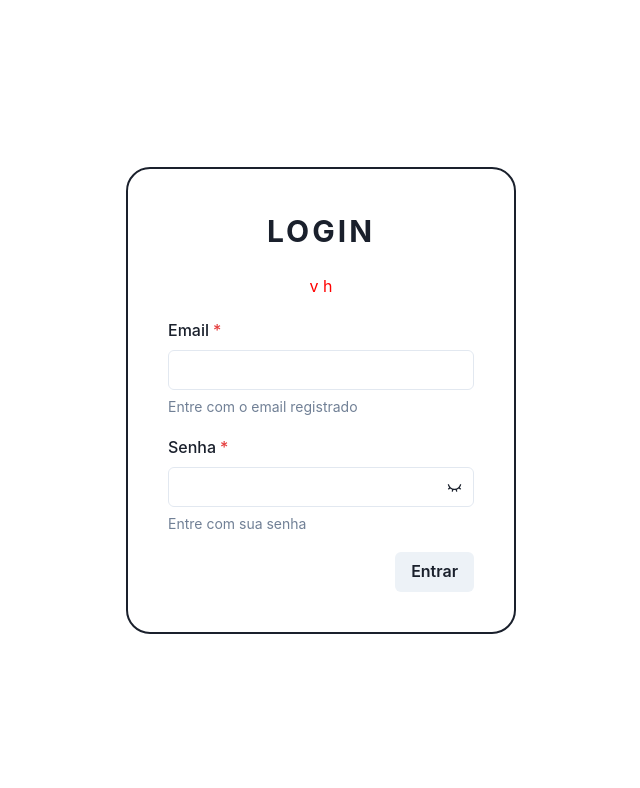
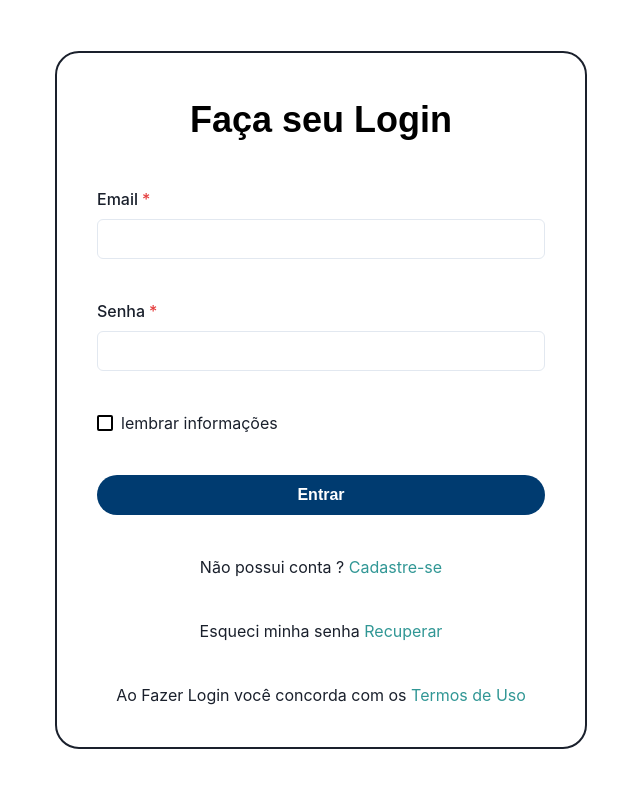
Before and after one commit to phedrohenriique/provi-hack-environment, a Next.js app: page /login in a window 1280 px wide. Shown: the top 788 px of the page, without its empty margins (319-959 px from the left). Built offline with nearby package versions, Linux system fonts and the light colour scheme.

Commit message:
standarized components created

```diff
--- a/src/components/Logincard/index.js
+++ b/src/components/Logincard/index.js
@@ -1,12 +1,24 @@
-import { Box, Button, Center, FormControl, FormErrorMessage, FormHelperText, FormLabel, IconButton, Input, InputGroup, InputRightElement, Text, VStack } from '@chakra-ui/react'
+import {
+    Box,
+    Button,
+    Center,
+    Checkbox,
+    FormControl,
+    FormLabel,
+    Input,
+    Text,
+    VStack,
+    Link, } from '@chakra-ui/react'
 import React from 'react'
-import style from "../../styles/login.module.css"
-import { RiEyeCloseLine, RiEyeFill } from "react-icons/ri"
+import BlueButton from '../Button/BlueButton'
 
 function LoginCard() {
-    const [isErrorEmail, setIsErrorEmal] = React.useState(false)
-    const [message, setMessage] = React.useState({text: "v h ", color: "red"})
-    const [isErrorPassword, setIsErrorPassword] = React.useState(false)
+    const style = {
+        color: 'black',
+        fontFamily: 'sans-serif',
+        fontWeight: '800'
+    }
+
     const [login, setLogin] = React.useState({
         email: "",
         senha: ""
@@ -18,50 +30,36 @@ function LoginCard() {
         const { name, value } = evt.target;
         setLogin({ ...login, ...{ [name]: value } });
     }
-    const handleEyeClick = () => {
-        setShow(!show);
-    }
 
     const handleSubmit = async (evt) => {
         evt.preventDefault();
 
-        const options = {method: "POST", body: JSON.stringify( login)};
+        const options = { method: "POST", body: JSON.stringify(login) };
         const response = await fetch("api/login", options);
         const data = await response.json();
 
-        const {token} = data;
-        console.log( data )
-        if(token){
-            return setMessage({text: "success", color:"green"} );
+        const { token } = data;
+        console.log(data)
+        if (token) {
+            alert('success')
         }
 
-        setMessage({text: data.message, color:"red"} );
     }
 
     return (
         <form onSubmit={handleSubmit}>
             <VStack
                 spacing={5}
-
                 border="2px"
                 padding={10}
                 borderRadius="3xl"
                 className={style.form}
+                gap={5}
             >
-                <Text
-                    fontWeight="bold"
-                    fontSize="3xl"
-                    letterSpacing={3}
-                    textTransform="uppercase"
-                >
-                    Login
+                <Text style={style} fontSize='4xl'>
+                    Faça seu Login
                 </Text>
-                {<Text
-                    color={message.color}
-                >
-                    {message.text}
-                </Text>}
-                <FormControl isInvalid={isErrorEmail} isRequired>
+                <FormControl isRequired>
                     <FormLabel htmlFor='email'>Email</FormLabel>
                     <Input
                         id="email"
@@ -70,21 +68,9 @@ function LoginCard() {
                         value={login.email}
                         onChange={handleInputChange}
                     />
-                    {!isErrorEmail ? (
-                        <FormHelperText>
-                            Entre com o email registrado
-                        </FormHelperText>
-                    ) : (
-                        <FormErrorMessage>{isErrorEmail}</FormErrorMessage>
-                    )}
                 </FormControl>
-                <FormControl
-                    isInvalid={isErrorPassword}
-                    isRequired
-
-                >
+                <FormControl isRequired>
                     <FormLabel htmlFor='senha'>Senha</FormLabel>
-                    <InputGroup>
                     <Input
                         id="senha"
                         name='senha'
@@ -92,37 +78,12 @@ function LoginCard() {
                         value={login.senha}
                         onChange={handleInputChange}
                     />
-
-                        <InputRightElement
-
-                        >
-                            <IconButton
-                                variant=""
-                                fontSize='15px'
-                                icon={show ? <RiEyeFill /> : <RiEyeCloseLine />}
-                                onClick={ handleEyeClick }
-                                _focus={{}}
-                            />
-                        </InputRightElement>
-                    </InputGroup>
-
-                    {!isErrorPassword ? (
-                        <FormHelperText>
-                            Entre com sua senha
-                        </FormHelperText>
-                    ) : (
-                        <FormErrorMessage>Email is required.</FormErrorMessage>
-                    )}
                 </FormControl>
-
-                <FormControl
-                    textAlign={"end"}
-                >
-                    <Button type='submit'>
-                        Entrar
-                    </Button>
-                </FormControl>
-
+                <Checkbox border='black' alignSelf='flex-start'>lembrar informações </Checkbox>
+                <Box><BlueButton type='submit' text={'Entrar'} width='md'/></Box>
+                <Text>Não possui conta ? <Link color='teal.500' href='#'>Cadastre-se</Link></Text>
+                <Text>Esqueci minha senha <Link color='teal.500' href='#'>Recuperar</Link></Text>
+                <Text>Ao Fazer Login você concorda com os <Link color='teal.500' href='#'>Termos de Uso</Link></Text>
             </VStack>
         </form>
     )
--- a/src/components/registercard/StyledInput.js
+++ b/src/components/RegisterCardUser/StyledInput.js
@@ -1,5 +1,9 @@
 import React from 'react'
-import { Box, FormControl, FormLabel, Input, InputGroup, InputLeftAddon } from '@chakra-ui/react'
+import {
+    Box,
+    FormLabel,
+    Input
+} from '@chakra-ui/react'
 
 export default function StyledInput({ label, placeholder, type }) {
     return (
@@ -8,14 +12,17 @@ export default function StyledInput({ label, placeholder, type }) {
             display='flex'
             flexDirection='column'
             justifyContent='flex-start'
-            paddingX='4%'
+            paddingX='2%'
+            height='fit-content'
             >
-                <FormLabel>{label}</FormLabel>
+                <FormLabel>{label}:</FormLabel>
                 <Input
                 bg='white'
                 type={type ? type : 'text'}
                 placeholder={placeholder ? placeholder : ''}
                 _placeholder={{opacity: 0.8,color: 'gray'}}
+                borderRadius='50px'
+                border='2px solid #003B70'
                 ></Input>
             </Box>
         </>
--- a/src/components/button/BlueButton.js
+++ b/src/components/button/BlueButton.js
@@ -1,7 +1,7 @@
 import React from 'react'
 import { Button, Link } from '@chakra-ui/react'
 
-export default function BlueButton({ text, link }) {
+export default function BlueButton({ text, link, width}) {
     const style = {
         color: 'white',
         background: '#003B70',
@@ -14,7 +14,7 @@ export default function BlueButton({ text, link }) {
         <Link
             href={link ? link : undefined}
             style={{ all: 'unset' }}>
-            <Button style={style}>
+            <Button style={style} width={width}>
                 {text}
             </Button>
         </Link>
--- a/src/components/button/GreenButton.js
+++ b/src/components/button/GreenButton.js
@@ -1,7 +1,7 @@
 import React from 'react'
 import { Button, Link } from '@chakra-ui/react'
 
-export default function GreenButton({ text, link }) {
+export default function GreenButton({ text, link, width }) {
     const style = {
         color: 'black',
         background: '#7ADFA5',
@@ -14,7 +14,7 @@ export default function GreenButton({ text, link }) {
         <Link
             href={link ? link : undefined}
             style={{ all: 'unset' }}>
-            <Button style={style}>
+            <Button style={style} width={width}>
                 {text}
             </Button>
         </Link>
--- a/src/components/registercard/index.js
+++ /dev/null
@@ -1,26 +0,0 @@
-import { Box, FormControl } from '@chakra-ui/react'
-import React from 'react'
-import StyledInput from './StyledInput'
-
-export default function RegisterCard() {
-  return (
-    <>
-      <FormControl
-      background='green.400'
-      minWidth='30vw'
-      height='fit-content'
-      display='flex'
-      flexDirection='column'
-      justifyItems='flex-start'
-      paddingY='10%'
-      gap={3}
-      borderRadius='10px'
-      >
-        <StyledInput label='Nome' placeholder='Nome Completo'></StyledInput>
-        <StyledInput label='CPF' placeholder='000000000-00'></StyledInput>
-        <StyledInput label='Email' placeholder='usuario@gmail.com' type='email'></StyledInput>
-        <StyledInput label='Password' placeholder='senha123' type='password'></StyledInput>
-      </FormControl>
-    </>
-  )
-}
--- a/src/pages/_app.js
+++ b/src/pages/_app.js
@@ -1,6 +1,5 @@
 import { ChakraProvider } from '@chakra-ui/react'
 import '../styles/globals.css'
-import RegisterCard from '../components/registercard'
 function MyApp({ Component, pageProps }) {
 
   return <>
--- a/src/pages/testcomponents/index.js
+++ b/src/pages/testcomponents/index.js
@@ -1,13 +1,13 @@
 import React from 'react'
 import BlueButton from '../../components/Button/BlueButton'
 import GreenButton from '../../components/Button/GreenButton'
-import RegisterCard from '../../components/registercard'
+import LoginCard from '../../components/Logincard'
+import RegisterCardUser from '../../components/RegisterCardUser'
 
 export default function TestComponents() {
     return (
         <>
-        <BlueButton text='button'></BlueButton>
-        <GreenButton text={'button'}></GreenButton>
+        <RegisterCardUser></RegisterCardUser>
         </>
     )
 }
```
Also changed, not shown: src/components/RegisterCardUser/index.js (added, +53 -0 lines). Lines whose indentation alone changed are shown as unchanged.
